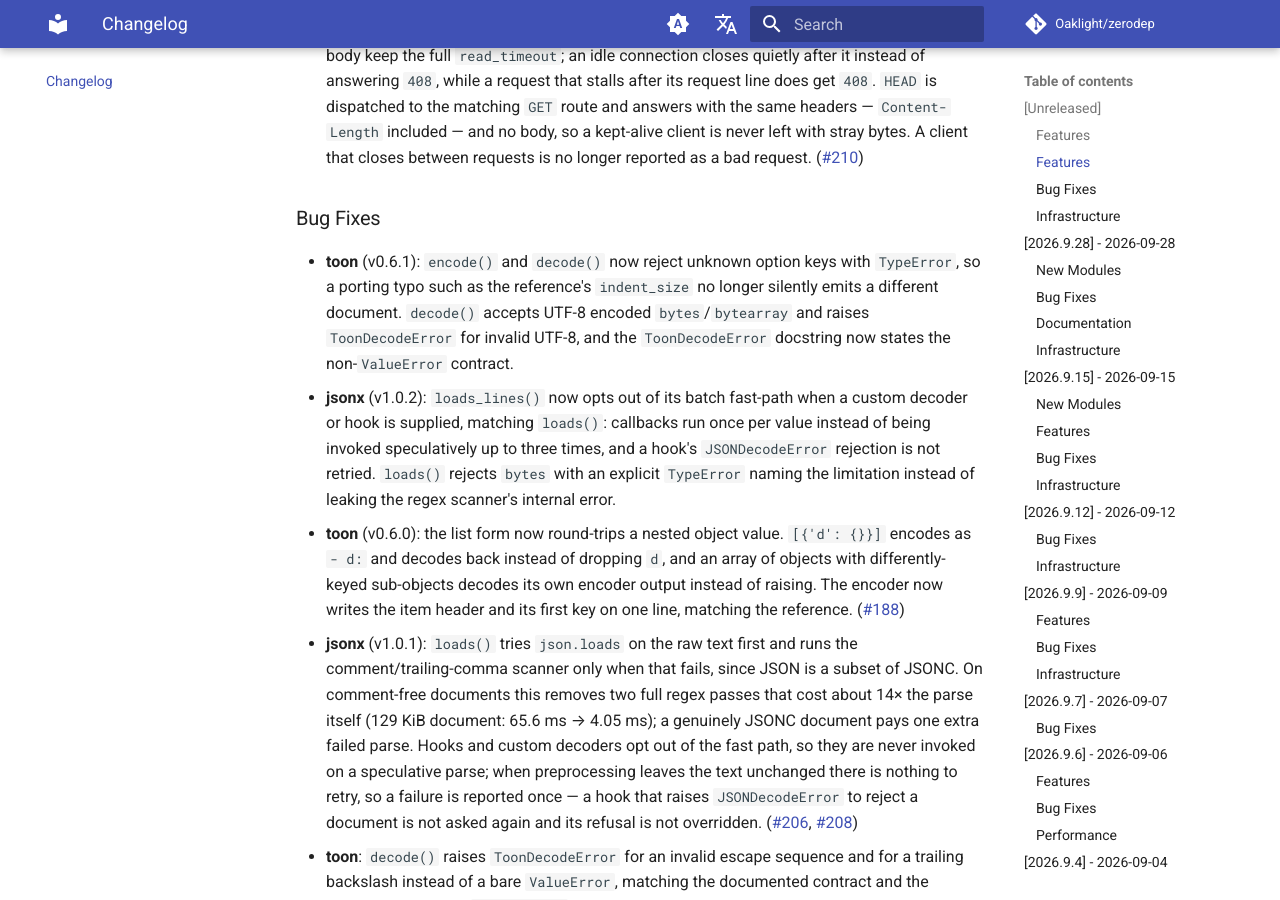
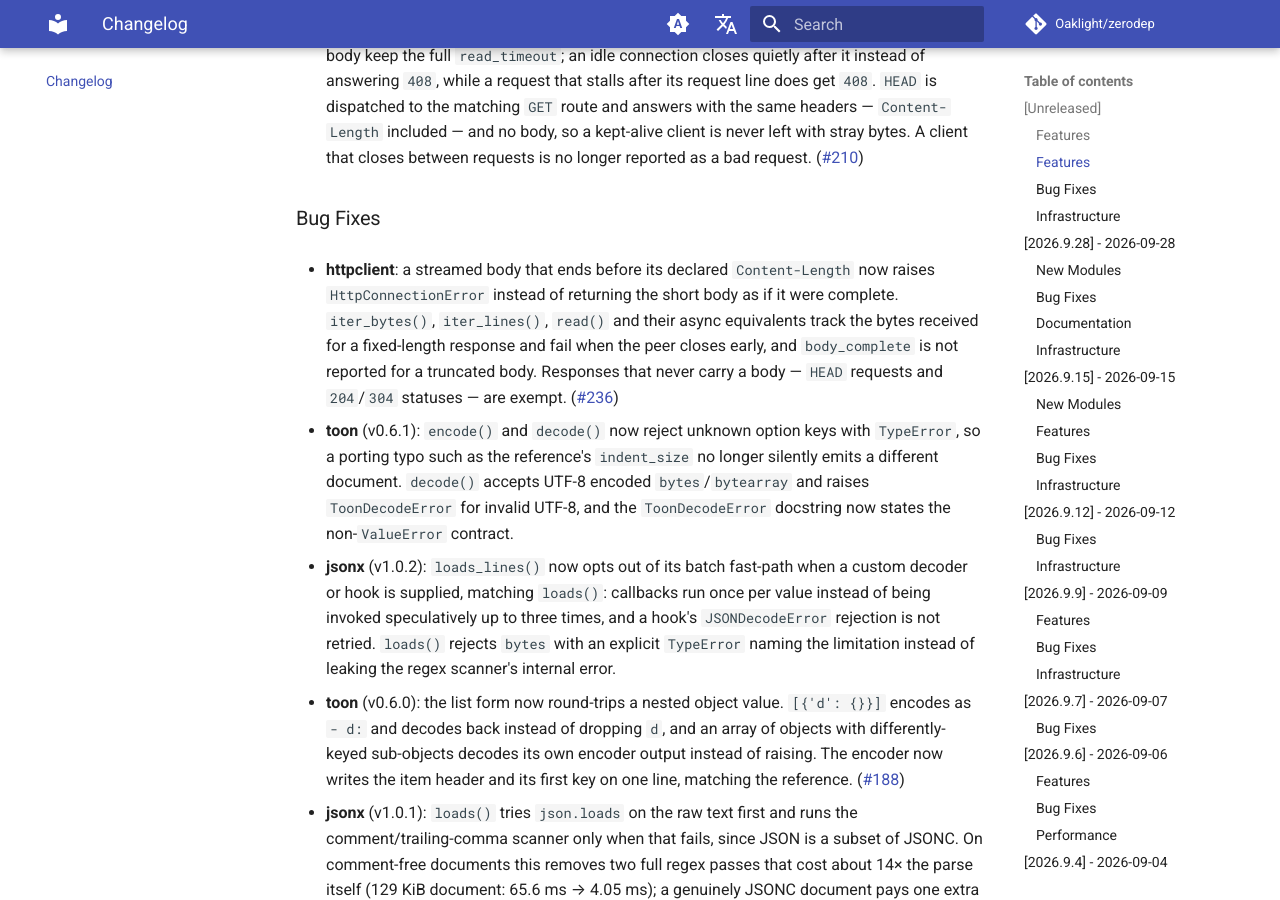
Before and after one commit to Oaklight/zerodep, an MkDocs documentation site: the page built from docs/changelog.md, in a window 1280 px wide and 900 px high, scrolled down 1251 px. Built offline with MkDocs 1.6.1 and Material for MkDocs 9.7.7, drawn with Linux system fonts in a browser that asks for light colours; comment, search, counter and statistics services are not loaded.

Commit message:
docs(httpclient): truncated streamed body is an error

```diff
--- a/docs/changelog.md
+++ b/docs/changelog.md
@@ -17,6 +17,8 @@ The format is based on [Keep a Changelog](https://keepachangelog.com/en/1.1.0/).
 - **httpserver** (v0.6.0): connections now serve more than one request. HTTP/1.1 stays alive unless the request or the response sends `Connection: close` (matched case-insensitively); HTTP/1.0 stays alive only when the request asks for it; an unrecognised protocol version closes; streaming responses still close. New `App(keep_alive=..., keep_alive_timeout=..., max_requests_per_connection=...)` options tune or disable it. `keep_alive_timeout` bounds only the wait for the next request line, so headers and a slow body keep the full `read_timeout`; an idle connection closes quietly after it instead of answering `408`, while a request that stalls after its request line does get `408`. `HEAD` is dispatched to the matching `GET` route and answers with the same headers — `Content-Length` included — and no body, so a kept-alive client is never left with stray bytes. A client that closes between requests is no longer reported as a bad request. ([#210](https://github.com/Oaklight/zerodep/issues/210))
 
 ### Bug Fixes
+
+- **httpclient**: a streamed body that ends before its declared `Content-Length` now raises `HttpConnectionError` instead of returning the short body as if it were complete. `iter_bytes()`, `iter_lines()`, `read()` and their async equivalents track the bytes received for a fixed-length response and fail when the peer closes early, and `body_complete` is not reported for a truncated body. Responses that never carry a body — `HEAD` requests and `204`/`304` statuses — are exempt. ([#236](https://github.com/Oaklight/zerodep/issues/236))
 
 - **toon** (v0.6.1): `encode()` and `decode()` now reject unknown option keys with `TypeError`, so a porting typo such as the reference's `indent_size` no longer silently emits a different document. `decode()` accepts UTF-8 encoded `bytes`/`bytearray` and raises `ToonDecodeError` for invalid UTF-8, and the `ToonDecodeError` docstring now states the non-`ValueError` contract.
 - **jsonx** (v1.0.2): `loads_lines()` now opts out of its batch fast-path when a custom decoder or hook is supplied, matching `loads()`: callbacks run once per value instead of being invoked speculatively up to three times, and a hook's `JSONDecodeError` rejection is not retried. `loads()` rejects `bytes` with an explicit `TypeError` naming the limitation instead of leaking the regex scanner's internal error.
```
Also changed, not shown: docs/modules/httpclient.md (+2 -0 lines).
